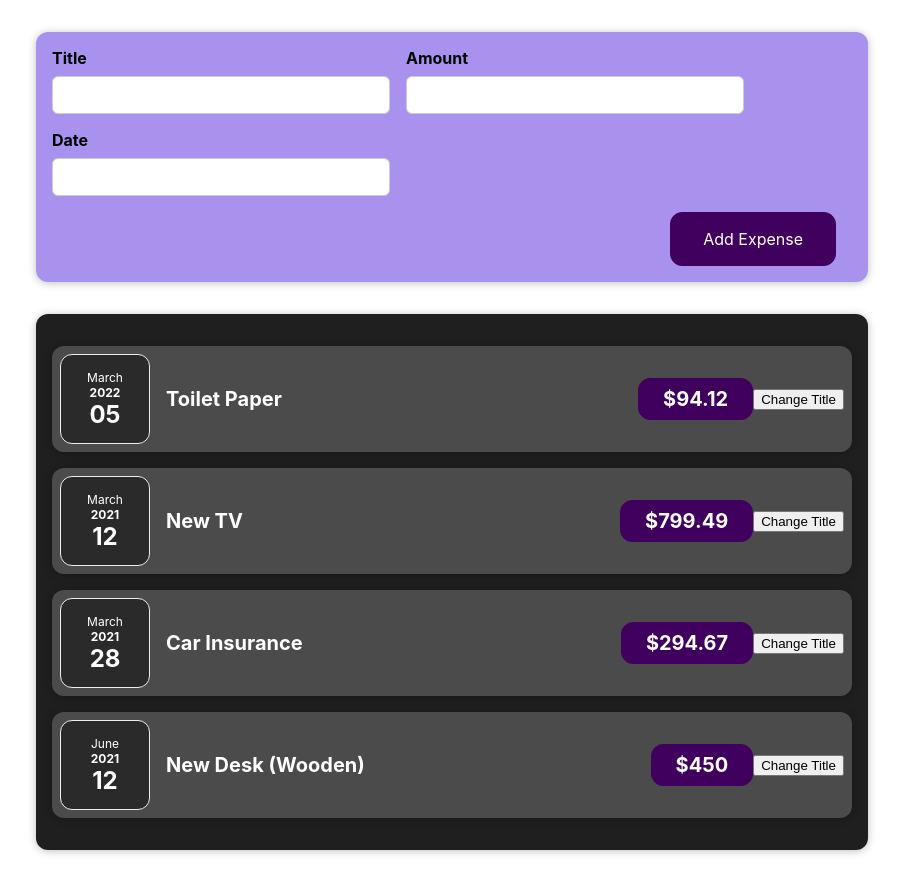
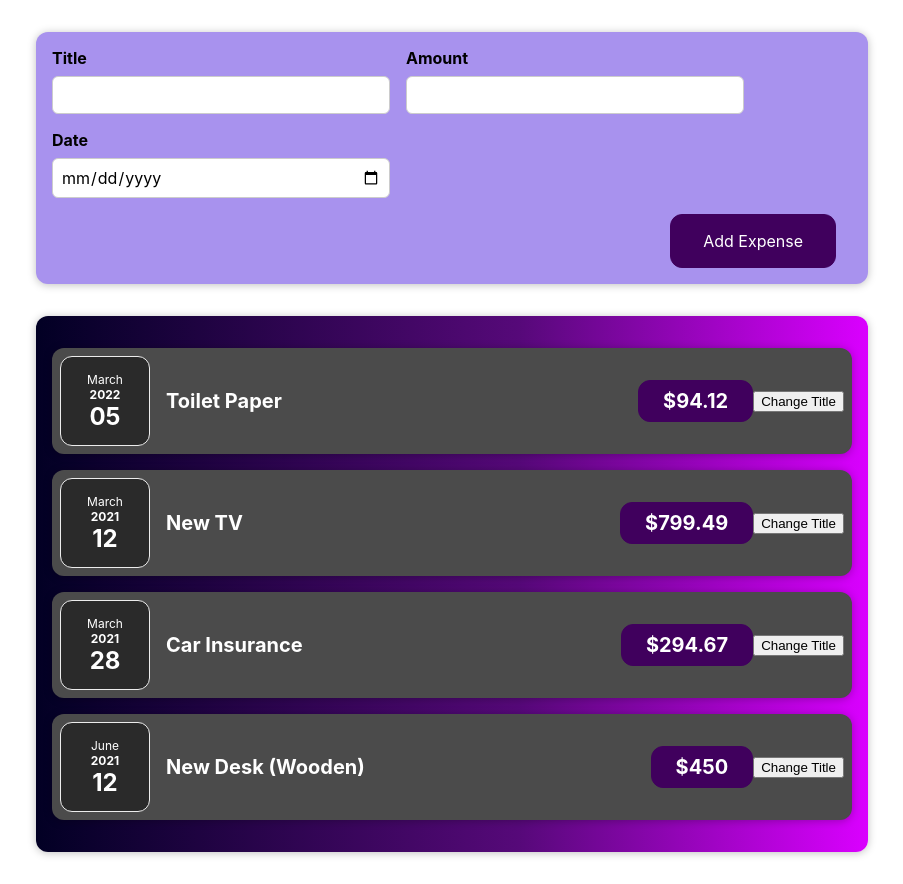
Before and after one commit to anagparedes/ExpenseTracker, a React (Create React App) app: page / in a window 1280 px wide. Shown: the whole page, without its empty margins (188-1091 px from the left). Built offline with nearby package versions, Linux system fonts and the light colour scheme.

Commit message:
[MOV] data from child to parent component

```diff
--- a/src/App.js
+++ b/src/App.js
@@ -26,9 +26,13 @@ const App = () => {
     },
   ];
 
+  const addExpenseHandler = expense =>{
+    console.log('In App.js');
+    console.log(expense);
+  }
   return (
     <div>
-      <NewExpense/>
+      <NewExpense onAddExpense={addExpenseHandler}/>
       <Expense data={expenses}/>
     </div>
   );
--- a/src/components/ExpenseForm/ExpenseForm.js
+++ b/src/components/ExpenseForm/ExpenseForm.js
@@ -1,25 +1,80 @@
 import './ExpenseForm.css';
+import React, {useState} from 'react';
 
-const ExpenseForm = () => {
-return(<form>
-  <div className='new-expense__controls'>
-    <div className='new-expense__control'>
+const ExpenseForm = (props) => {
+  const [enteredTitle, setEnteredTitle] = useState('');
+  const [enteredAmount, setEnteredAmount] = useState('');
+  const [enteredDate, setEnteredDate] = useState('');
+
+  const titleChangeHandler = event => {
+    setEnteredTitle(event.target.value)
+  };
+
+  const amountChangeHandler = event => {
+    setEnteredAmount(event.target.value);
+    // setUserInput({
+    //   ...userInput,
+    //   enteredAmount: event.target.value
+    // });
+  //   setUserInput((prevState)=>{
+  //     return{ ...prevState, enteredAmount:event.target.value}
+  //   })
+  // };
+  }
+  const dateChangeHandler = event => {
+    setEnteredDate(event.target.value);
+  };
+
+  const submitHandler = event =>{
+    event.preventDefault();
+    const expenseData = {
+      title: enteredTitle,
+      amount: enteredAmount,
+      date: new Date(enteredDate)
+    }
+    props.onSaveExpenseData(expenseData);
+    setEnteredAmount('');
+    setEnteredDate('');
+    setEnteredTitle('');
+  }
+
+  return (
+    <form onSubmit={submitHandler}>
+      <div className="new-expense__controls">
+        <div className="new-expense__control">
           <label>Title</label>
-      <input type='Text'/>
+          <input
+          type="Text"
+          onChange={titleChangeHandler}
+          value={enteredTitle} />
         </div>
-      <div className='new-expense__control'>
+        <div className="new-expense__control">
           <label>Amount</label>
-      <input type='number' min='0.01' step='0.01'/>
+          <input
+            type="number"
+            min="0.01"
+            step="0.01"
+            onChange={amountChangeHandler}
+            value={enteredAmount}
+          />
         </div>
-      <div className='new-expense__control'>
+        <div className="new-expense__control">
           <label>Date</label>
-      <input type='number' min='2019-01-01' step='2022-12-31'/>
+          <input
+            type="date"
+            min="2019-01-01"
+            step="2022-12-31"
+            onChange={dateChangeHandler}
+            value={enteredDate}
+          />
         </div>
       </div>
-    <div className='new-expense__actions'>
-<button type='submit'>Add Expense</button>
+      <div className="new-expense__actions">
+        <button type="submit">Add Expense</button>
       </div>
-  </form>);
-}
+    </form>
+  );
+};
+
 
 export default ExpenseForm;
--- a/src/components/Expenses/Expense.css
+++ b/src/components/Expenses/Expense.css
@@ -1,6 +1,7 @@
 .expenses {
   padding: 1rem;
-  background-color: rgb(31, 31, 31);
+  background: rgb(2,0,36);
+background: linear-gradient(90deg, rgba(2,0,36,1) 0%, rgba(86,9,121,1) 58%, rgba(218,0,255,1) 100%);
   margin: 2rem auto;
   width: 50rem;
   max-width: 95%;
--- a/src/components/NewExpense/NewExpense.js
+++ b/src/components/NewExpense/NewExpense.js
@@ -3,9 +3,16 @@ import React from 'react';
 import '../ExpenseForm/ExpenseForm';
 import ExpenseForm from '../ExpenseForm/ExpenseForm';
 
-const NewExpense = () =>{
+const NewExpense = (props) =>{
+  const saveExpenseDataHandler = enteredExpenseData =>{
+    const expenseData ={
+      ...enteredExpenseData,
+      id: Math.random().toString()
+    }
+    props.onAddExpense(expenseData);
+  }
 return(<div className='new-expense'>
-<ExpenseForm/>
+<ExpenseForm onSaveExpenseData={saveExpenseDataHandler}/>
 </div>);
 
 }
```
Lines whose indentation alone changed are shown as unchanged.
